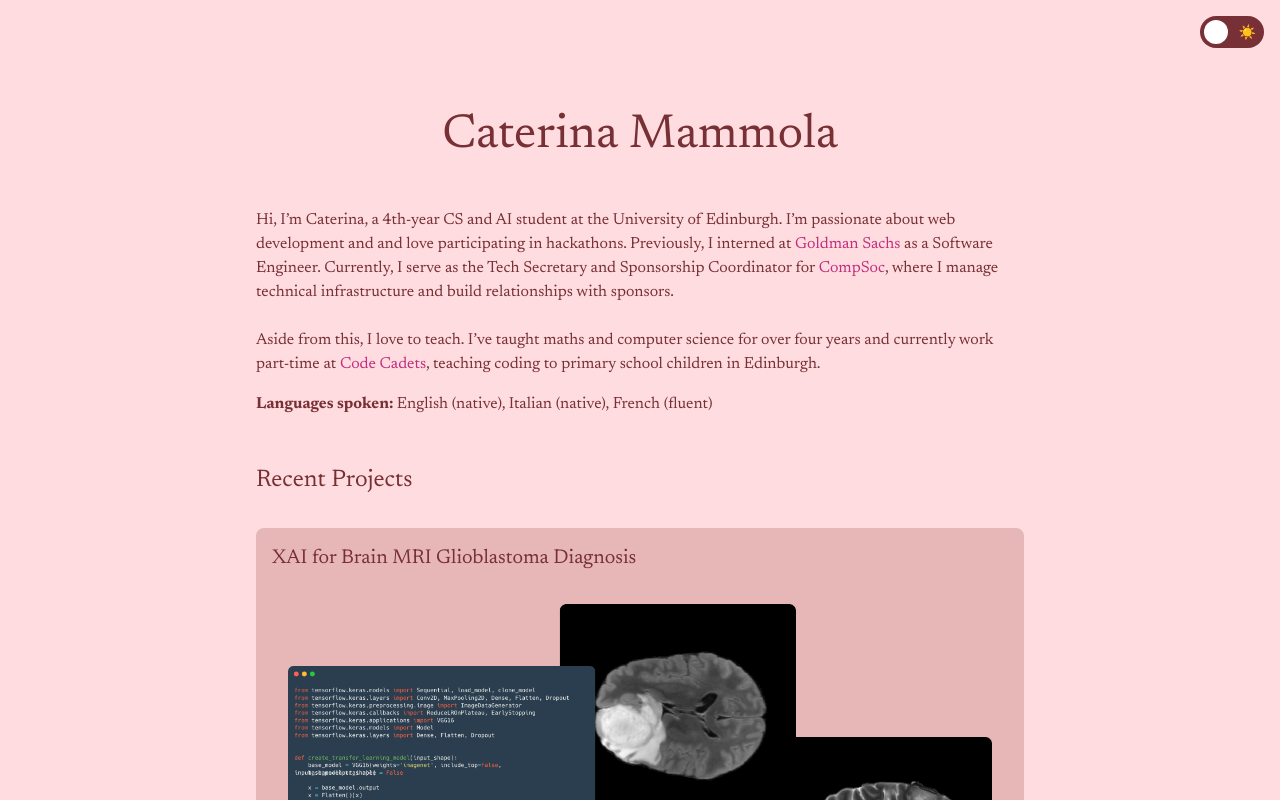
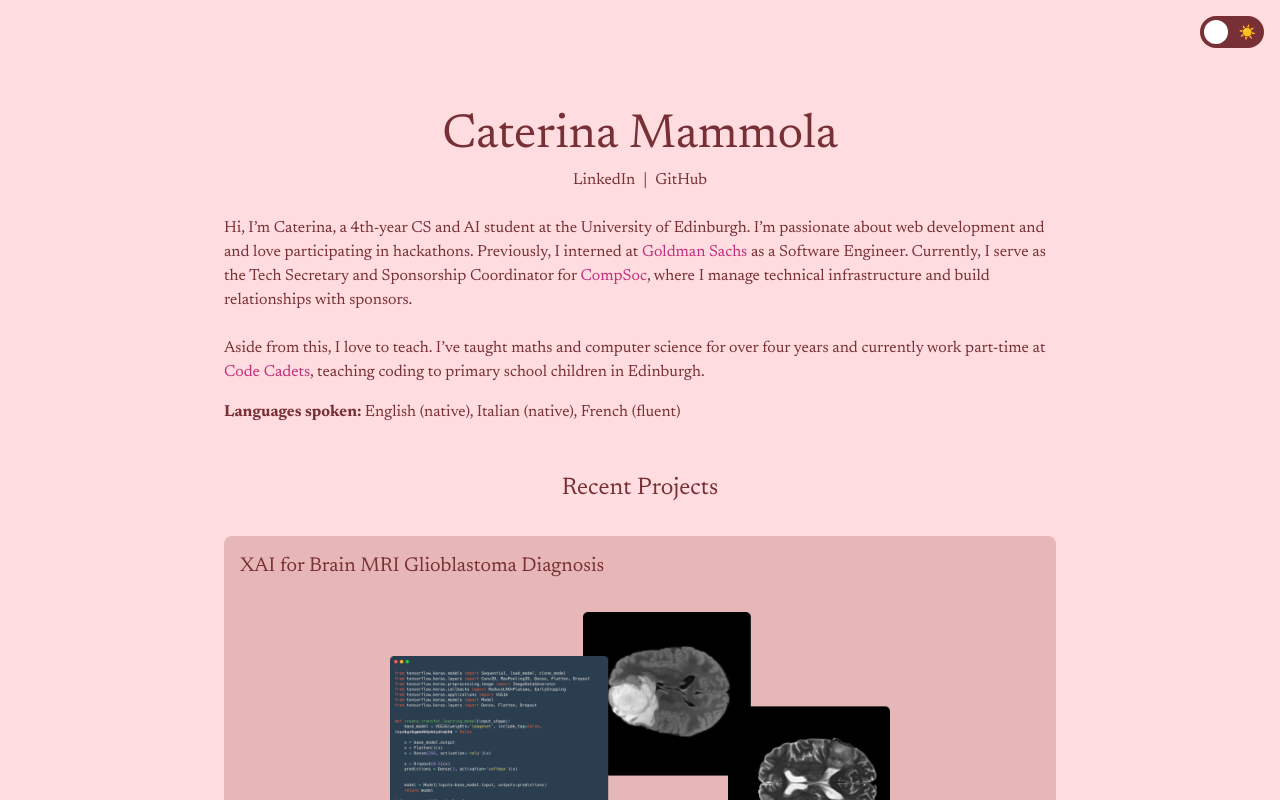
Before and after one commit to Cat2005/cat.codes, a Next.js app: page / in a window 1280 px wide. Shown: the top 800 px of the page. Built offline with nearby package versions, Linux system fonts and the light colour scheme.

Commit message:
various fixes

```diff
--- a/src/app/components/post.tsx
+++ b/src/app/components/post.tsx
@@ -28,13 +28,13 @@ export default function Post({ type, title, description, link, image, tech }: {
           muted
           loop
           controlsList="nodownload noplaybackrate"
-          className='rounded-lg w-full object-cover [&::-webkit-media-controls-enclosure]:max-h-[30px] [&::-webkit-media-controls-panel]:bg-transparent'
+          className='rounded-lg w-full x-w-[50px] object-cover [&::-webkit-media-controls-enclosure]:max-h-[30px] [&::-webkit-media-controls-panel]:bg-transparent [&::-webkit-media-controls-timeline]:bg-transparent'
         >
           <source src={image} type={`video/mp4`} />
           Your browser does not support the video tag.
         </video>
       ) : (
-        <img src={image} alt={title} className="" />
+        <img src={image} alt={title} className="max-w-[500px]" />
       )}
       </div>
 
--- a/src/app/page.tsx
+++ b/src/app/page.tsx
@@ -4,12 +4,13 @@ import Post from "./components/post";
 import { useState } from "react";
 import ExperienceCard from "./components/ExperienceCard";
 import { HiArrowUpRight } from "react-icons/hi2";
+import { FaLinkedin, FaGithub } from "react-icons/fa";
 
 export default function Home() {
   const [isDarkMode, setIsDarkMode] = useState(false);
 
   return (
-    <div className={`flex flex-col min-h-screen px-12 lg:px-64 ${isDarkMode ? 'bg-[#2D1518]' : 'bg-[#FFDCDF]'}`}>
+    <div className={`flex flex-col min-h-screen px-12 lg:px-56 ${isDarkMode ? 'bg-[#261e1f]' : 'bg-[#FFDCDF]'}`}>
       <div className="absolute top-4 right-4">
         <label className="relative inline-flex items-center cursor-pointer">
           <input
@@ -32,16 +33,32 @@ export default function Home() {
         Caterina Mammola
       </h1>
 
-      <p className={`${isDarkMode ? 'text-[#FFDCDF]' : 'text-[#773035]'} mt-12 font-newsreader`}>
+      <div className="flex justify-center gap-2 mt-2">
+        <a href="https://www.linkedin.com/in/caterina-m/"
+           target="_blank"
+           rel="noopener noreferrer"
+           className={`font-newsreader hover:underline text-md ${isDarkMode ? 'text-[#FFDCDF]' : 'text-[#773035]'} hover:text-[#c02e7e] transition-colors`}>
+          LinkedIn
+        </a>
+        <span className={`font-newsreader text-md ${isDarkMode ? 'text-[#FFDCDF]' : 'text-[#773035]'}`}>|</span>
+        <a href="https://github.com/Cat2005"
+           target="_blank"
+           rel="noopener noreferrer"
+           className={`font-newsreader hover:underline text-md ${isDarkMode ? 'text-[#FFDCDF]' : 'text-[#773035]'} hover:text-[#c02e7e] transition-colors`}>
+          GitHub
+        </a>
+      </div>
+
+      <p className={`${isDarkMode ? 'text-[#FFDCDF]' : 'text-[#773035]'} mt-6 font-newsreader `}>
       Hi, I’m Caterina, a 4th-year CS and AI student at the University of Edinburgh. I’m passionate about web development and and love participating in hackathons. Previously, I interned at <a href='https://www.goldmansachs.com/our-firm/careers/students/students-at-gs/software-engineering/' rel='noopener noreferrer' target='_blank' className='text-[#c02e7e]'> Goldman Sachs </a> as a Software Engineer. Currently, I serve as the Tech Secretary and Sponsorship Coordinator for <a href='https://www.comp-soc.com' rel='noopener noreferrer' target='_blank' className='text-[#c02e7e]'> CompSoc</a>, where I manage technical infrastructure and build relationships with sponsors.
 <br></br>
 <br></br>
 Aside from this, I love to teach. I’ve taught maths and computer science for over four years and currently work part-time at <a href='https://www.codecadets.co.uk' rel='noopener noreferrer' target='_blank' className='text-[#c02e7e]'> Code Cadets</a>, teaching coding to primary school children in Edinburgh.
       </p>
 
-      <p className={`${isDarkMode ? 'text-[#FFDCDF]' : 'text-[#773035]'} mt-4 font-newsreader`}><span className="font-bold">Languages spoken: </span>English (native), Italian (native), French (fluent)</p>
+      <p className={`${isDarkMode ? 'text-[#FFDCDF]' : 'text-[#773035]'} mt-4 font-newsreader text-md`}><span className="font-bold">Languages spoken: </span>English (native), Italian (native), French (fluent)</p>
 
-      <h2 className={`text-2xl font-newsreader ${isDarkMode ? 'text-[#FFDCDF]' : 'text-[#773035]'} mt-12 mb-8`}>
+      <h2 className={`text-2xl font-newsreader ${isDarkMode ? 'text-[#FFDCDF]' : 'text-[#773035]'} mt-12 mb-8 text-center`}>
         Recent Projects
       </h2>
 
@@ -83,9 +100,9 @@ Aside from this, I love to teach. I’ve taught maths and computer science for o
       image="/posts/raytracer-imgs.png"
       tech={["C++ (no libraries allowed)"]} />
 
-      <p className={`${isDarkMode ? 'text-[#FFDCDF]' : 'text-[#773035]'} mt-4 font-newsreader`}>To see more of my work, including 5+ prize-winning hackathon projects,  <a href='https://github.com/Cat2005' rel='noopener noreferrer' target='_blank' className='text-[#c02e7e] hover:underline'> check out my GitHub<HiArrowUpRight className="text-[#c02e7e] inline mb-1" /></a>! </p>
+      <p className={`${isDarkMode ? 'text-[#FFDCDF]' : 'text-[#773035]'} mt-4 font-newsreader text-lg`}>To see more of my work, including 5+ prize-winning hackathon projects,  <a href='https://github.com/Cat2005' rel='noopener noreferrer' target='_blank' className='text-[#c02e7e] underline'> check out my GitHub<HiArrowUpRight className="text-[#c02e7e] inline mb-1" /></a>! </p>
 
-<h2 className={`text-2xl font-newsreader ${isDarkMode ? 'text-[#FFDCDF]' : 'text-[#773035]'} mt-12 mb-8`}>
+<h2 className={`text-center text-2xl font-newsreader ${isDarkMode ? 'text-[#FFDCDF]' : 'text-[#773035]'} mt-12 mb-8`}>
         Professional Experience
       </h2>
 
@@ -102,11 +119,11 @@ Aside from this, I love to teach. I’ve taught maths and computer science for o
 
       <ExperienceCard title="Sponsorship Coordinator, CompSoc"  date="2024-ongoing"
       type={isDarkMode ? "dark" : "light"}
-      description="As the Sponsorship Coordinator for CompSoc, I manage the society's sponsorship efforts. My responsibilities include identifying potential sponsors, reaching out to them, and hosting calls to discuss partnership opportunities. Once a sponsor is signed on, I ensure they are satisfied and their needs are met throughout the partnership. This year, I successfully secured sponsorships from companies including Meta, G-Research, and QRT. You can see our <a href='https://comp-soc.com/sponsors/' rel='noopener noreferrer' target='_blank' className='text-[#c02e7e]'> sponsors for the year on this page</a> (which I designed!)"
+      description="As the Sponsorship Coordinator for CompSoc, I manage the society's sponsorship efforts. My responsibilities include identifying potential sponsors, reaching out to them, and hosting calls to discuss partnership opportunities. Once a sponsor is signed on, I ensure they are satisfied and their needs are met throughout the partnership. This year, I successfully secured sponsorships from companies including Meta, G-Research, and QRT. You can see all our <a href='https://comp-soc.com/sponsors/' rel='noopener noreferrer' target='_blank' className='text-[#c02e7e]'> sponsors for the year on this page</a> (which I designed!)"
       tech={["Prometheus", "Grafana", "Java", "PromQL"]} />
 
 
-<h2 className={`text-2xl font-newsreader ${isDarkMode ? 'text-[#FFDCDF]' : 'text-[#773035]'} mt-12 mb-4`}>
+<h2 className={`text-center text-2xl font-newsreader ${isDarkMode ? 'text-[#FFDCDF]' : 'text-[#773035]'} mt-12 mb-4`}>
         Teaching
       </h2>
 
```
